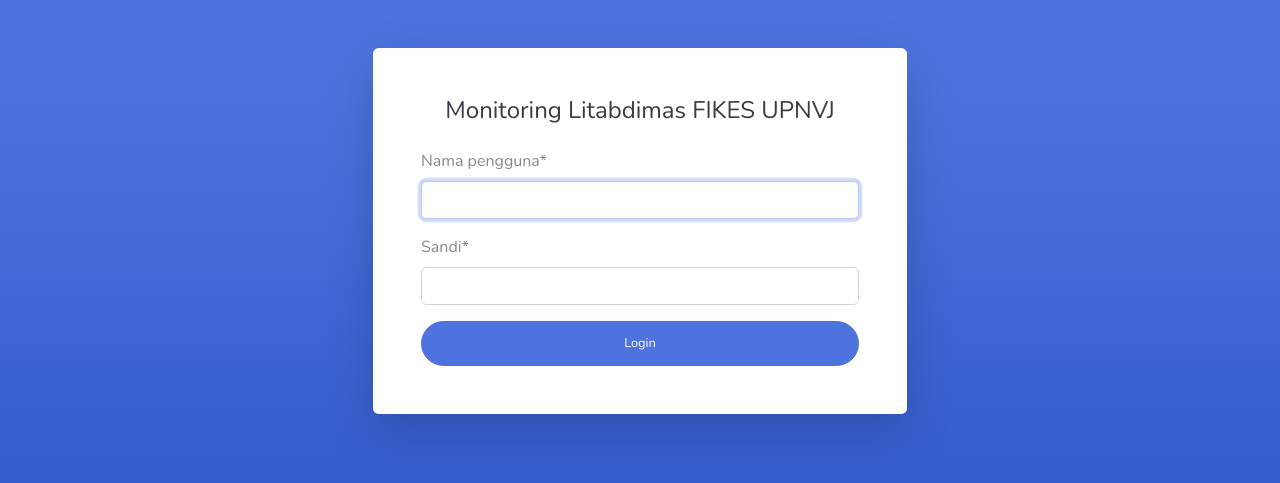
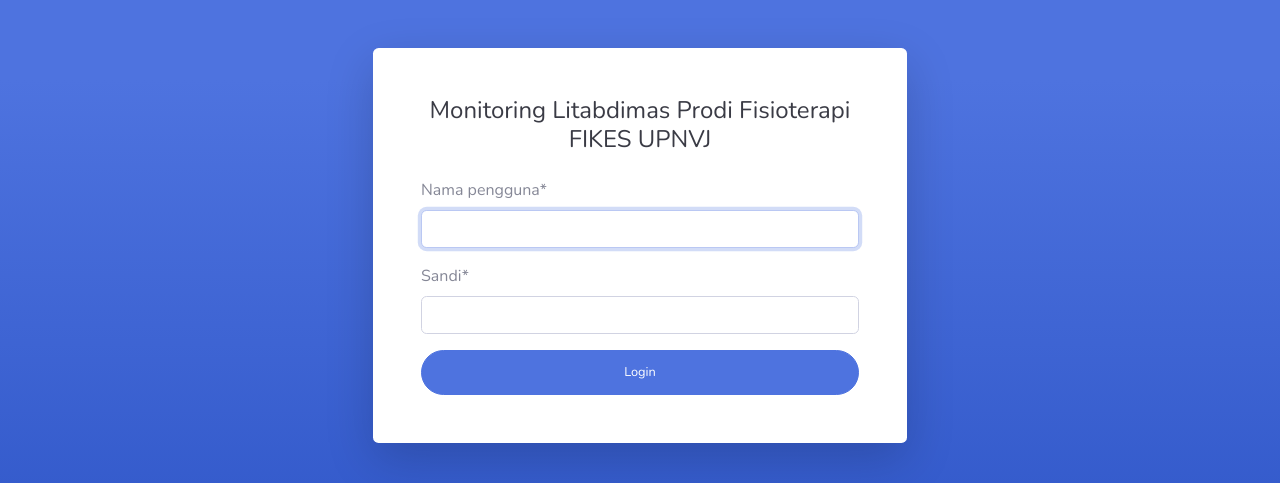
Before and after one commit to meizaannisa93/litabdimas, a Django app: page /accounts/login/ in a window 1280 px wide. Shown: the top 483 px of the page. Run offline with Django 5.2, Linux system fonts and the light colour scheme; some libraries are stand-ins or nearby versions.

Commit message:
Update login title text

```diff
--- a/templates/accounts/login.html
+++ b/templates/accounts/login.html
@@ -21,7 +21,7 @@
                             <div class="col-lg-12">
                                 <div class="p-5">
                                     <div class="text-center">
-                                        <h1 class="h4 text-gray-900 mb-4">Monitoring Litabdimas FIKES UPNVJ</h1>
+                                        <h1 class="h4 text-gray-900 mb-4">Monitoring Litabdimas Prodi Fisioterapi FIKES UPNVJ</h1>
                                     </div>
                                     <form class="user" method="post">
                                         {% csrf_token %}
```
